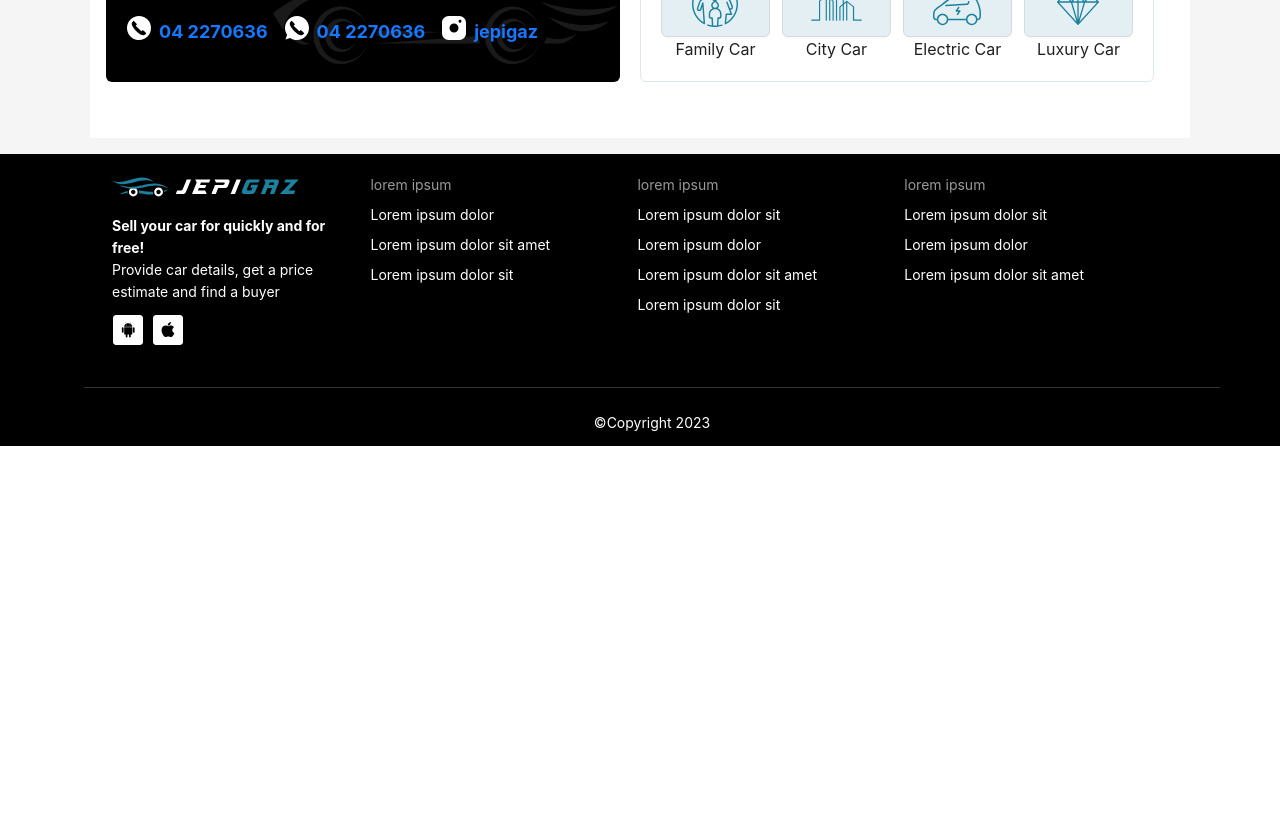
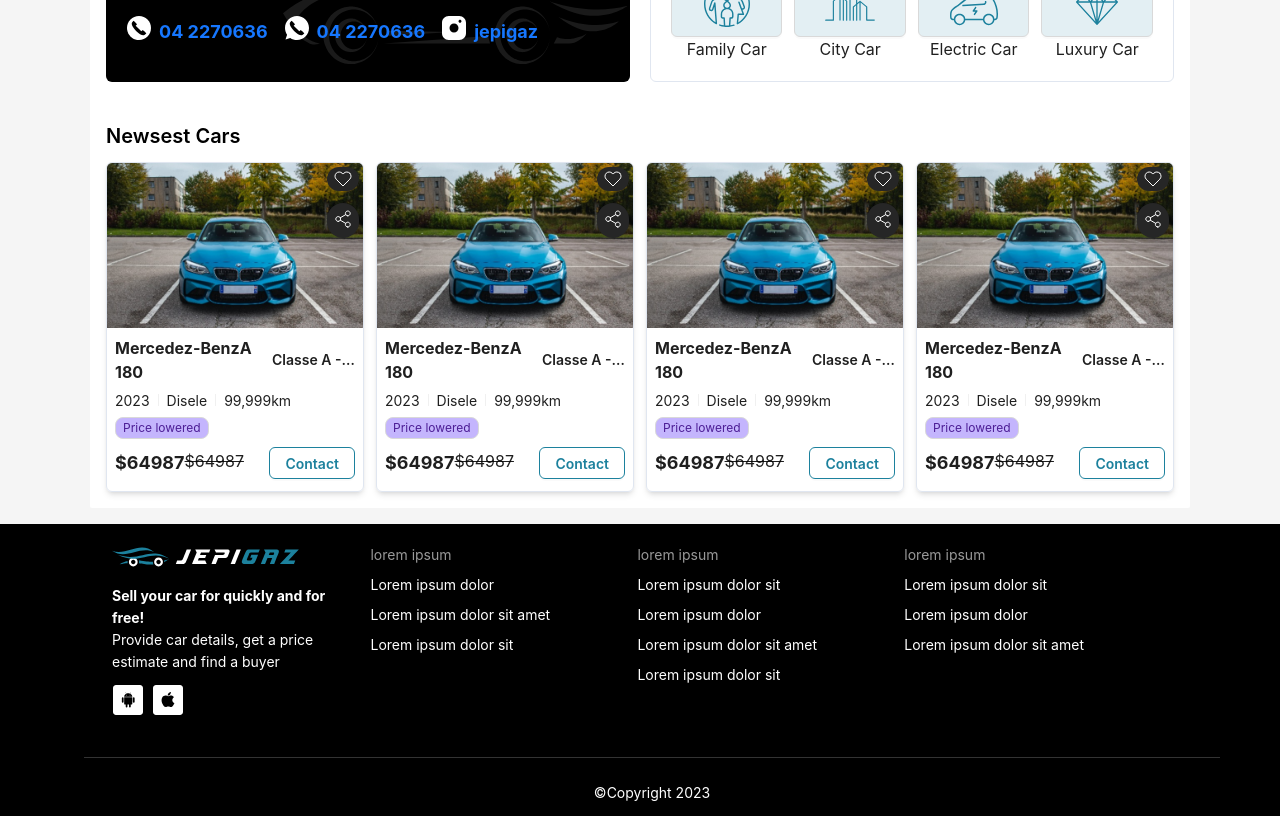
Before and after one commit to Asif2021/jepigaz, a React (Vite) app: page / in a window 1280 px wide. Shown: the part 540-1356 px from the top of the page. Before the commit the page ends 986 px from the top, so only its background shows below. Built offline with nearby package versions, Linux system fonts and the light colour scheme.

Commit message:
carousel section updated

```diff
--- a/src/Components/Pages/Home/Home.jsx
+++ b/src/Components/Pages/Home/Home.jsx
@@ -4,6 +4,7 @@
 import ContactUs from "./ContactUs";
 import MostWantedCat from "./MostWantedCat";
 import AppButton from "../../Reuseable/Button/Button";
+import CarouselCard from "../../Reuseable/CarouselCard";
 
 const Home = () => {
   return (
@@ -16,9 +17,13 @@
       <div className="flex flex-col-reverse md:flex-row my-5 gap-5 py-5">
         <ContactUs />
         <MostWantedCat />
-        <div>
-
-        </div>
+      </div>
+      <Typography className='text-black text-xl font-semibold'>Newsest Cars</Typography>
+      <div className="grid grid-cols-2 md:grid-cols-3 lg:grid-cols-4 gap-3 mt-3">
+          <CarouselCard/>
+          <CarouselCard/>
+          <CarouselCard/>
+          <CarouselCard/>
       </div>
     </div>
   );
--- /dev/null
+++ b/src/Components/Reuseable/CarouselCard.jsx
@@ -0,0 +1,107 @@
+import React, { useState } from "react";
+import { Carousel, Divider, Tag, Typography } from "antd";
+import Paragraph from "antd/es/typography/Paragraph";
+import AppButton from "./Button/Button";
+
+const CarouselCard = () => {
+  const [heartFilled, setHeartFilled] = useState(false);
+
+  const onChange = (currentSlide) => {
+    console.log(currentSlide);
+  };
+
+  return (
+    <>
+      <div className="mycarousel, relative border border-solid shadow-md rounded-md border-[#E0E6F0] overflow-hidden pb-3">
+        <Carousel afterChange={onChange} className="carouselCard">
+          <div className="rounded-md">
+            <img
+              src="./images/image1.png"
+              alt="image"
+              className="flex w-full"
+            />
+          </div>
+          <div>
+            <img
+              src="./images/image2.png"
+              alt="image"
+              className="flex w-full"
+            />
+          </div>
+          <div>
+            <img
+              src="./images/image3.png"
+              alt="image"
+              className="flex w-full"
+            />
+          </div>
+          <div>
+            <img
+              src="./images/image4.png"
+              alt="image"
+              className="flex w-full"
+            />
+          </div>
+        </Carousel>
+        <div className="flex flex-col absolute right-1 top-1 gap-3">
+          {heartFilled ? (
+            <span className="bg-neutral-800 rounded-full flex justify-center items-center">
+            <img
+                src="./icons/heartfilled.svg"
+                alt="heart"
+                onClick={() => setHeartFilled(!heartFilled)}
+              />
+            </span>
+          ) : (
+            <span className="bg-neutral-800 rounded-full flex justify-center items-center">
+            <img
+                src="./icons/heart.svg"
+                alt="heart"
+                onClick={() => setHeartFilled(!heartFilled)}
+              />
+            </span>
+          )}
+
+          <span className="bg-neutral-800 p-1 rounded-full">
+
+            <img src="./icons/share-2.svg" alt="share" />
+          </span>
+        </div>
+        <div className="flex flex-row justify-between items-center px-2 py-2">
+          <Typography className="font-bold text-xs md:text-base">
+            Mercedez-BenzA 180
+          </Typography>
+          <Paragraph
+            ellipsis
+            symbol=".."
+            className="font-semibold text-xs md:text-sm"
+          >
+            Classe A - V1
+          </Paragraph>
+        </div>
+        <div className="flex flex-row items-center w-11 px-2 pb-2">
+          <span className="">2023</span>
+          <Divider type="vertical" />
+          <span>Disele</span>
+          <Divider type="vertical" />
+          <span>99,999km</span>
+        </div>
+        <Tag className="mx-2 bg-violet-300 rounded-lg mb-2 text-violet-900">
+          Price lowered
+        </Tag>
+        <div className="flex flex-row justify-between items-center px-2">
+          <span className="flex justify-start">
+            <Typography className="font-bold text-lg">$64987</Typography>
+            <Typography className="line-through text-base">$64987</Typography>
+          </span>
+          <AppButton
+            text="Contact"
+            className="contact-button hover:bg-[#1c819d] border-solid border-[#1c819d] text-[#1c819d] hover:text-white font-semibold"
+          />
+        </div>
+      </div>
+    </>
+  );
+};
+
+export default CarouselCard;
--- a/src/Components/Shared/Navbar/Navbar.jsx
+++ b/src/Components/Shared/Navbar/Navbar.jsx
@@ -153,7 +153,7 @@
           <AppButton
             type="primary"
             className="signinbtn bg-[#3A96AB] hover:bg-[#3A96AB] w-24 font-[600]"
-            text="Sing in"
+            text="Sign in"
           />
           <AppButton
             className="sellAcarBtn text-[#3A96AB] border-[#3A96AB] font-bold"
--- a/src/Components/Styles/Home.css
+++ b/src/Components/Styles/Home.css
@@ -27,3 +27,17 @@
 /* .mostWanted .ant-btn.ant-btn-icon-only{
    width: 180% !important;
 } */
+
+/* carousel section css here --> */
+ .ant-carousel .slick-dots button{
+   width: 5px !important;
+  }
+ .ant-carousel .slick-dots li {
+   width: 0px !important;
+}
+.slick-dots li button{
+   background-color: white !important;
+}
+.contact-button:hover{
+   color: white !important;
+}
```
